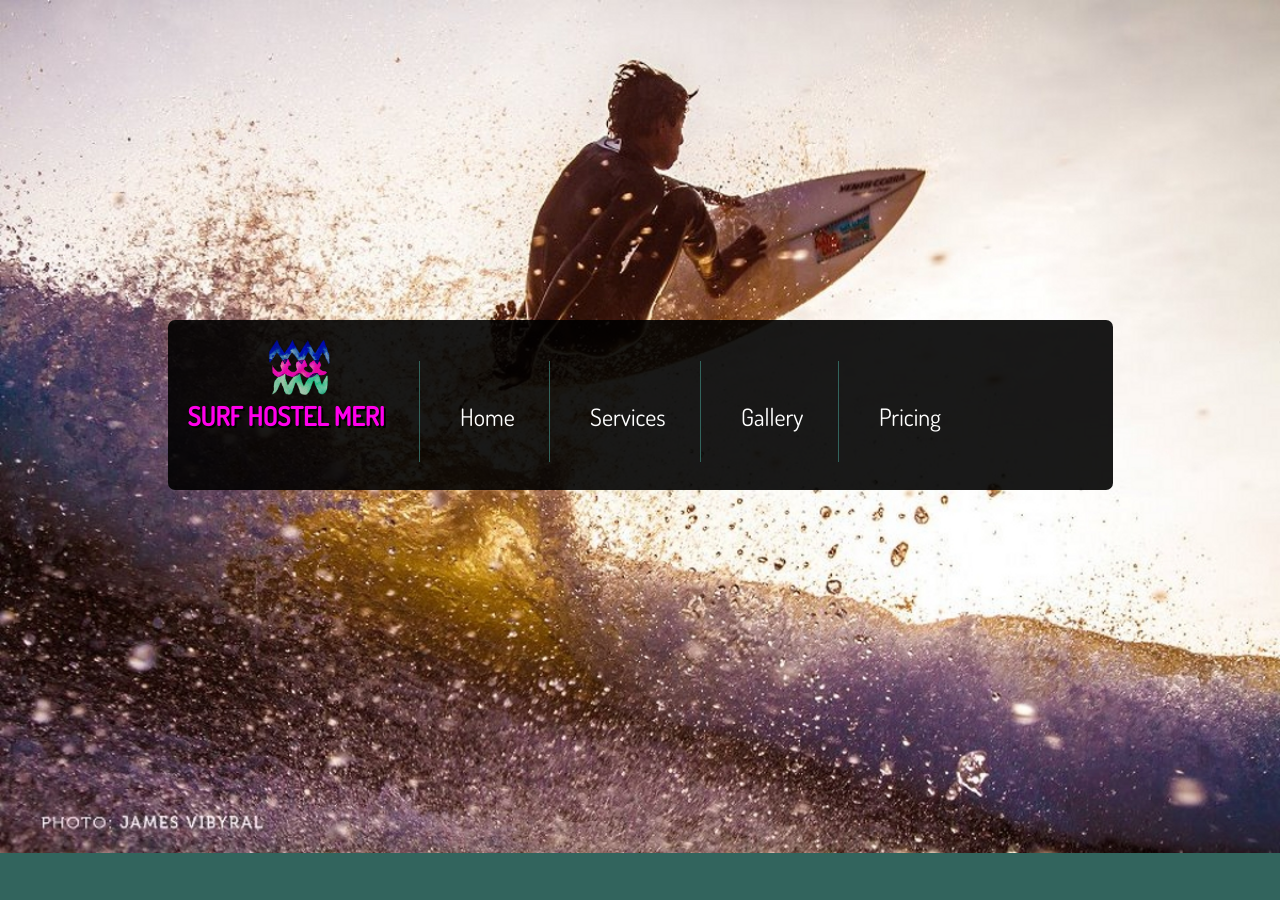
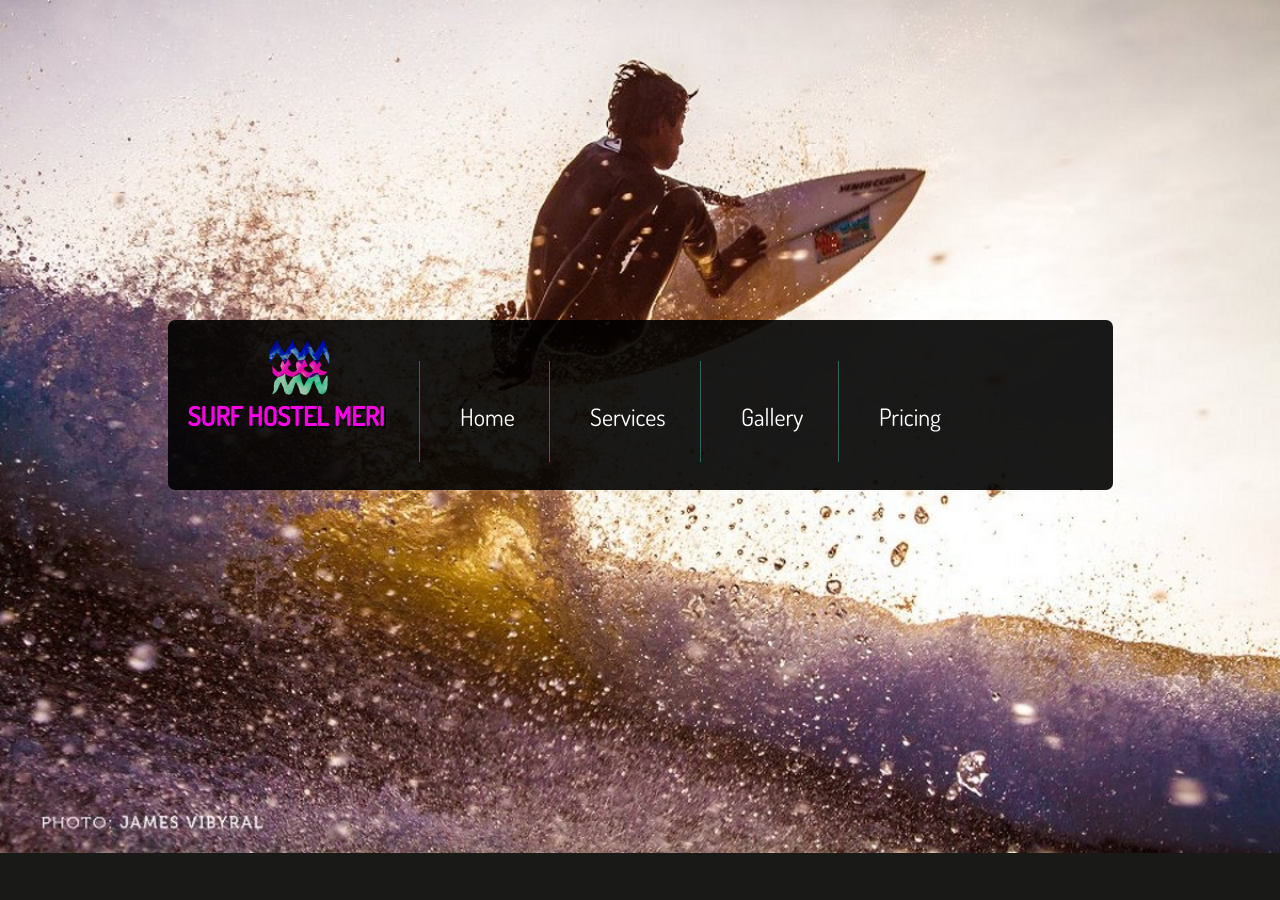
Before and after one commit to carlosway89/surfhostelmeri, a PHP site: page / in a window 1280 px wide. After the commit the page ends 853 px from the top, so only its background shows below. Run offline with PHP 8.4, Linux system fonts and the light colour scheme; style sheets or scripts are compiled from the project's sources; some libraries are stand-ins or nearby versions.

Commit message:
fixes for slider

```diff
--- a/css/styles.less
+++ b/css/styles.less
@@ -5,7 +5,7 @@
 @grey:#696E82;
 
 body{
-  background-color: @green;
+  background-color: @grey;
   font-family: 'Dosis', sans-serif !important;
 }
 .row{
@@ -23,8 +23,23 @@ body{
     height: auto;
 
 }
-.carousel-inner>.item>img{
-  width:100%;
+.carousel-inner{
+  list-style: none outside none;
+  position: relative;
+  overflow: visible !important;
+
+  >.item{
+    display:block;
+    position: absolute;
+    left: 0px;
+    top: 0px;
+    display: inline;
+    width:100%;
+    margin-top: -10px;
+    >img{
+      width:100%;
+    }
+  }
 }
 label{
     font-size: 26px !important;
--- a/index.php
+++ b/index.php
@@ -24,39 +24,54 @@
     <script src="js/xo.js"></script>
     <script data-main="js/main" src="js/require.js"></script>
 
+    <script type="text/javascript">
+      var fadeDuration=1500;
+      var fadeDuration1=600;
+      var slideDuration=4500;
+      var currentIndex=1;
+      var nextIndex=1;
+
+      $(document).ready(function()
+      {
+
+
+        $('ul.carousel-inner .item').css({opacity: 0.0});
+        $('ul.carousel-inner .item:nth-child('+nextIndex+')').addClass('show').animate({opacity: 1.0}, fadeDuration1);
+        var timer = setInterval('nextSlide()',slideDuration);
+      })
+
+      function nextSlide(){
+        nextIndex =currentIndex+1;
+        if(nextIndex > $('ul.carousel-inner .item').length)
+        {
+          nextIndex =1;
+        }
+        $('ul.carousel-inner .item:nth-child('+nextIndex+')').addClass('show').animate({opacity: 1.0}, fadeDuration);
+        $('ul.carousel-inner .item:nth-child('+currentIndex+')').animate({opacity: 0.0}, fadeDuration).removeClass('show');
+        currentIndex = nextIndex;
+      }
+
+
+    </script>
+
   </head>
 
 <body>
 
     <div id="wraper">
-      <div id="carousel-backgroung" class="carousel slide" data-ride="carousel">
+      <div id="carousel-backgroung" class="carousel-fade slide" >
         <!-- Wrapper for slides -->
-        <div class="carousel-inner">
-          <div class="item active">
-            <img src="img/1.jpg" alt="...">
-          </div>
-          <div class="item">
-            <img src="img/2.jpg" alt="...">
-          </div>
-          <div class="item">
-            <img src="img/3.jpg" alt="...">
-          </div>
-          <div class="item">
-            <img src="img/4.jpg" alt="...">
-          </div>
-          <div class="item">
-            <img src="img/5.jpg" alt="...">
-          </div>
-          <div class="item">
-            <img src="img/6.jpg" alt="...">
-          </div>
-        </div>
+        <ul class="list-none carousel-inner">
+          <li class="item"><img  src="img/1.jpg" ></li>
+          <li class="item"><img  src="img/2.jpg" ></li>
+          <li class="item"><img  src="img/3.jpg" ></li>
+          <li class="item"><img  src="img/4.jpg" ></li>
+          <li class="item"><img  src="img/5.jpg" ></li>
+        </ul>
+
       </div>
 
     </div>
-    <div class="fondo">
-    </div>
-
     <div class="principal-page ">
 
       <div class="container">
--- a/js/app.js
+++ b/js/app.js
@@ -11,8 +11,8 @@
 
         AppRouter.initialize();
 
+    };
 
-    };
      return {
          initialize: initialize
      };
--- a/js/views/home.js
+++ b/js/views/home.js
@@ -1,5 +1,5 @@
 define([
-    'text!/surfhostelmeri/templates/home.php',
+    'text!/templates/home.php',
     'beans',
     'collections/parse',
     'models/parse',
@@ -18,7 +18,6 @@ define([
             },
             render: function() {
                 this.$el.html( Handlebars.compile( tmpl)(this));
-                this.call_model();
                 return this;
             }
 
```
